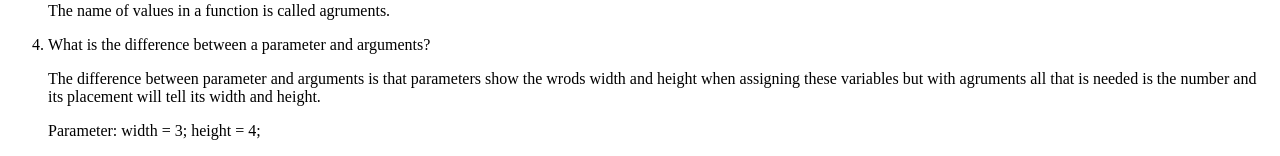
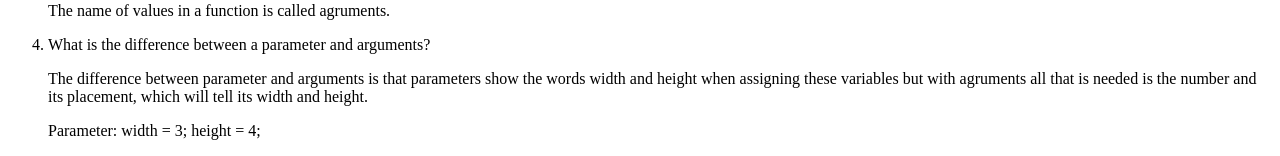
Before and after one commit to akeilah8/Unit_3_Functions_Methods_Objects_Akeilah_Plummer, a plain HTML site: page index.html in a window 1280 px wide. Shown: the part 248-404 px from the top of the page. Drawn offline with Linux system fonts and the light colour scheme.

Commit message:
spelling mistake

```diff
--- a/index.html
+++ b/index.html
@@ -22,7 +22,7 @@
     <p>The name of values in a function is called agruments.</p>
 
     <li>What is the difference between a parameter and arguments?</li>
-    <p> The difference between parameter and arguments is that parameters show the wrods width and height when assigning these variables but with agruments all that is needed is the number and its placement will tell its width and height.</p>
+    <p> The difference between parameter and arguments is that parameters show the words width and height when assigning these variables but with agruments all that is needed is the number and its placement, which will tell its width and height.</p>
     <p>Parameter: width = 3;
                   height = 4;</p>
     <p>Arguments: getArea(3,5);</p>
```
